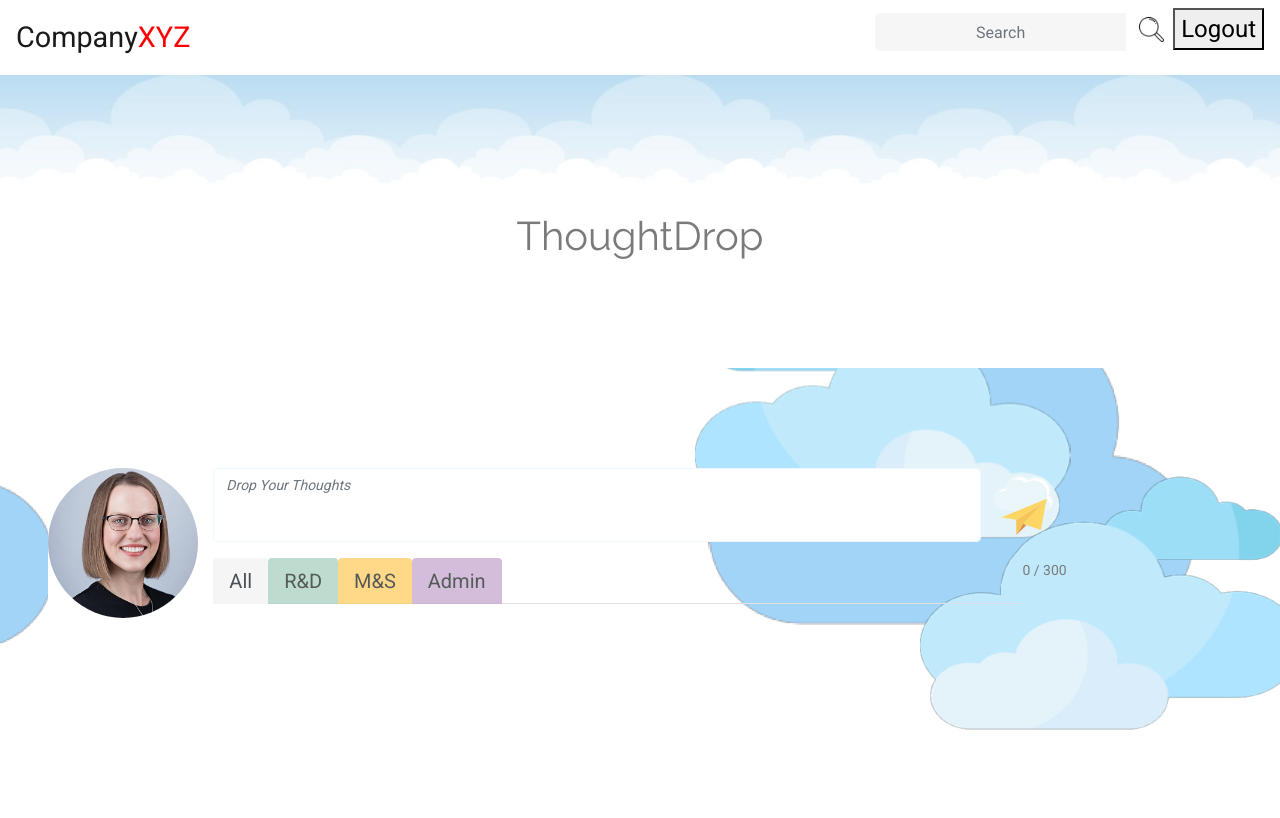
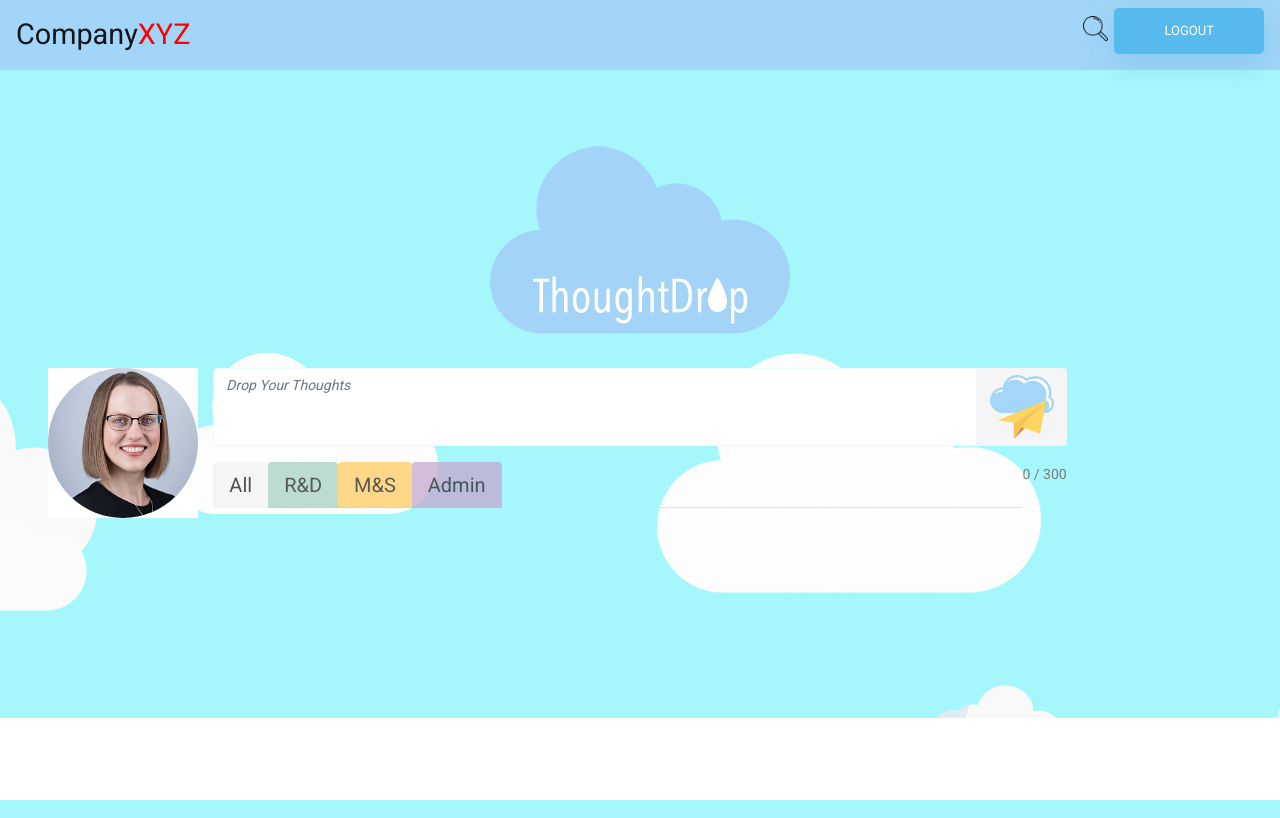
Before and after one commit to dev-drop/ThoughtDrop, a PHP site: page /ThoughtDrop/home.php in a window 1280 px wide. Run offline with PHP 8.4, Linux system fonts and the light colour scheme; the visitor is signed in with stand-in values (Sample User, id 1); data that the repository does not hold is empty; some libraries are stand-ins or nearby versions.

Commit message:
Current Styling!

```diff
--- a/home.php
+++ b/home.php
@@ -57,14 +57,14 @@
               <div class="input-group mb-3 searchform">
                 <input id="searchbar" type="text" class="form-control" placeholder="Search" aria-label="Search" aria-describedby="button-addon2">
                 <div class="input-group-append">
-                    <button class="btn btn-outline-light btn-sm searchbtn" type="button" id="button-addon2"><img id="searchimg" src="images/search.png"/></button>
+                    <button class="searchbtn" type="sumbit" name="search" id="button-addon2"><img id="searchimg" src="images/search.png"/></button>
                 </div>
               </div>
+            </li>
 
-            </li>
             <form action="" method="post">
                 <li class="nav-item">
-                    <button type="submit" name="logout">Logout</button>
+                    <button class="logout" type="submit" name="logout">Logout</button>
                 </li>
             </form>
         </ul>
@@ -74,7 +74,7 @@
     <div class="container-fluid">
         <div class="row">
             <div class="hero-text">
-                <h1>ThoughtDrop</h1>
+                <img src="images/TDLogo300.png"/>
             </div>
         </div>
     </div>
@@ -116,7 +116,7 @@
    <form action="" method="post">
         <div class="form-group" id="postStatus">
           <textarea placeholder="Drop Your Thoughts" class="form-control statusTA" name="postBody" maxlength="300" onkeyup="auto_grow(this)" row="1"></textarea>
-          <button type="submit" class="btn statusTAsubmit " name="postContent"><img src="images/sendcloud.png"/></button>
+          <button type="submit" class="btn statusTAsubmit " name="postContent"><img src="images/cloud-computing.png"/></button>
         </div>
         <div id="the-count">
           <span id="current">0</span>
--- a/index.php
+++ b/index.php
@@ -26,7 +26,7 @@
 
       <!-- Icon -->
       <div class="fadeIn first">
-        <img src="images/cloud.png" id="icon" alt="ThoughtDrop" />
+        <img src="images/TDLogo300.png" id="icon" alt="ThoughtDrop" />
       </div>
 
       <!-- Login Form -->
--- a/scripts/scripts.js
+++ b/scripts/scripts.js
@@ -26,7 +26,14 @@
 
   });
 
+  $(".thumb").click(function(){
+    $(this).toggleClass('like');
 
+  });
+
+  $(".writecomment").click(function(){
+    $(this,".card-comment").toggle('comment');
+  });
 
 
 
--- a/styles/main.css
+++ b/styles/main.css
@@ -15,7 +15,7 @@
 
 
 .bg-light{
-  background-color: white!important;
+  background-color: #a2d5f7!important;
 }
 
 .navbar-brand{
@@ -39,23 +39,31 @@
 #searchimg{
   width: 25px;
 }
-.btn-outline-light{
-  border-color: transparent;
+
+.searchbtn{
+  background-color: transparent;
+  border: none;
 }
+
 
 #searchbar{
   display: none;
+}
+
+.logout{
+  margin: 0!important;
+  padding: 13px 50px!important;
 }
 
 /*-------------------------------------------------------HERO IMG-----------------------------------------------------*/
 .bgimage {
     width:100%;
     height:200px;
-    background: url('../images/hero.png');
+  /*  background: url('../images/hero.png');
     background-repeat: no-repeat;
-    background-size:cover;
+    background-size:cover;*/
     margin-top:68px;
-    z-index: 0;
+    background-color: #a6f7fb;
 }
 
 .hero-text {
@@ -75,7 +83,7 @@
 .loginpage{
   height:500px;
   width: 100%;
-  background: url('../images/background.jpg') no-repeat;
+  background: url('../images/background.jpg') ;
   background-size: cover;
 }
 
@@ -144,7 +152,7 @@
 
 /* FORM TYPOGRAPHY*/
 
-input[type=button], input[type=submit], input[type=reset]  {
+input[type=button], input[type=submit], input[type=reset], .logout  {
   background-color: #56baed;
   border: none;
   color: white;
@@ -166,11 +174,11 @@
   transition: all 0.3s ease-in-out;
 }
 
-input[type=button]:hover, input[type=submit]:hover, input[type=reset]:hover  {
+input[type=button]:hover, input[type=submit]:hover, input[type=reset]:hover, .logout:hover  {
   background-color: #39ace7;
 }
 
-input[type=button]:active, input[type=submit]:active, input[type=reset]:active  {
+input[type=button]:active, input[type=submit]:active, input[type=reset]:active .logout:active  {
   -moz-transform: scale(0.95);
   -webkit-transform: scale(0.95);
   -o-transform: scale(0.95);
@@ -226,11 +234,15 @@
   overflow: hidden;
   min-height: 50px;
   max-height: 100px;
+  //background-color: rgba(245,245,245,1);
+  border-radius: .25rem 0 0 .25rem!important;
+
 }
 
 .statusTAsubmit{
   float: right;
-  background-color: transparent;
+  background-color: rgba(245,245,245,1);
+  border-radius: 0 .25rem .25rem 0!important;
 }
 
 #postStatus {
@@ -238,7 +250,7 @@
 }
 
 .form-control{
-  display: initial!important;
+  //display: initial!important;
 }
 
 
@@ -252,13 +264,44 @@
 
 .newsfeed{
   width: 100%;
-  background: url('../images/background.jpg') center;
+  background: url('../images/background.jpg') top;
   background-repeat: repeat;
   height: auto;
-  margin: 100px auto 0;
+  margin: 0 auto;
   padding-bottom: 200px;
   padding-top: 100px;
 }
+
+.fas{
+  color: #a2d5f7;
+}
+
+.like{
+  color: #a6f7fb;
+}
+
+#postComment {
+    display: flex;
+}
+
+.commentTA {
+    margin-top: 10px;
+    height: 40px!important;
+    border-color: aliceblue;
+    resize: none;
+    overflow: hidden;
+    min-height: initial;
+    max-height: initial;
+  }
+
+.card-comment{
+  display: none;
+}
+
+.comment{
+  display: initial;
+}
+
 
 .profile-body{
   margin: 0 auto;
@@ -328,10 +371,19 @@
   margin-top: -34px;
 }
 
+.cardheader{
+  background-color: white;
+  margin-bottom:0;
+}
+
+.card-bottom{
+    background-color: rgba(245, 245, 245, 1);
+}
 
 .card{
   margin-bottom: 10px!important;
   border: 3px solid #f5f5f5;
+  background-color: rgba(245, 245, 245, 1);
 }
 
 #all-tab{
```
Also changed, not shown: other parts of home.php (+21 -11 lines), images/BackgroundTABLET.png (added), images/TDFav.png (added), images/TDLogo300.png (added), images/ThoughtDropLogo.png (added), images/background.jpg, images/backgroundPH.png (added), images/cloud-computing.png (added), images/seemless.jpg (added), images/sendSM.png (added).
